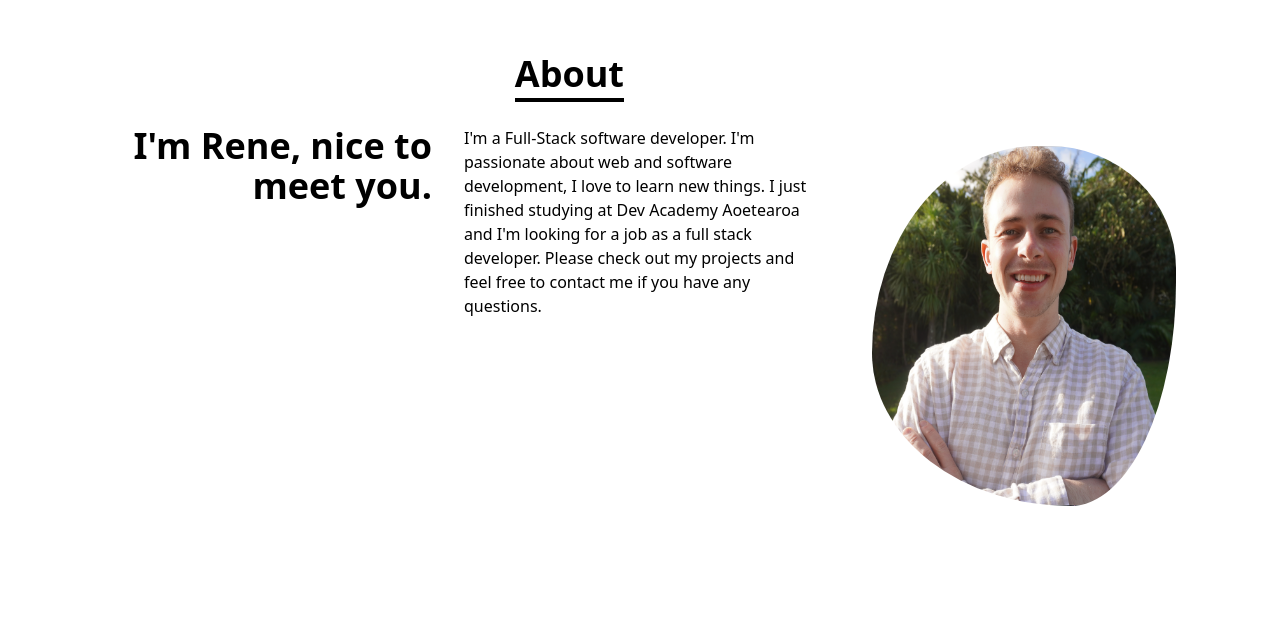
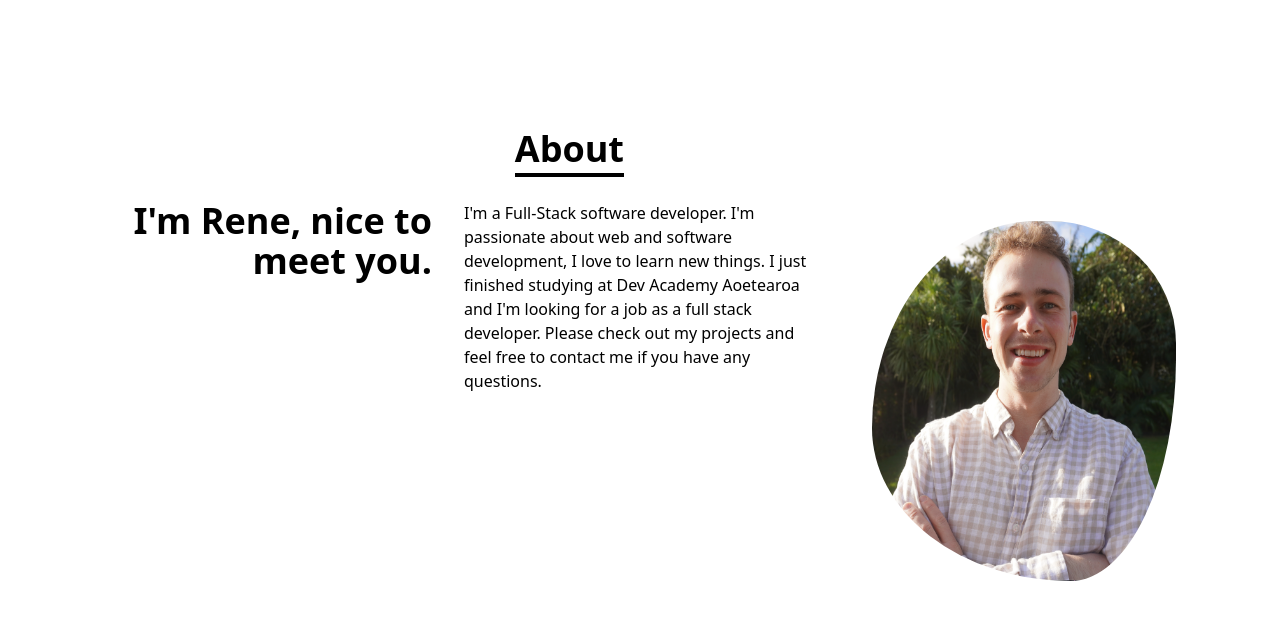
Before and after one commit to pulsarbeam/personal-website, a React (Vite) app: page / in a window 1280 px wide. Shown: the part 910-1530 px from the top of the page. Built offline with nearby package versions, Linux system fonts and the light colour scheme.

Commit message:
fixed landscape mode

```diff
--- a/src/components/About.tsx
+++ b/src/components/About.tsx
@@ -6,7 +6,7 @@ const About = () => {
     <Element name="about">
       <div className="w-full h-screen bg-[#ffffff] text-black ">
         <div className="flex flex-col justify-center items-center w-full h-full">
-          <div className="max-w-[1000px] w-full grid grid-cols-2 gap-8">
+          <div className="max-w-[1000px] w-full grid grid-cols-2 gap-8 mt-[150px]">
             <div className="sm:text-right pb-8 pl-10 md:pl-4 ">
               <h1 className="text-4xl font-bold inline border-b-4 border-black ">
                 About
```
